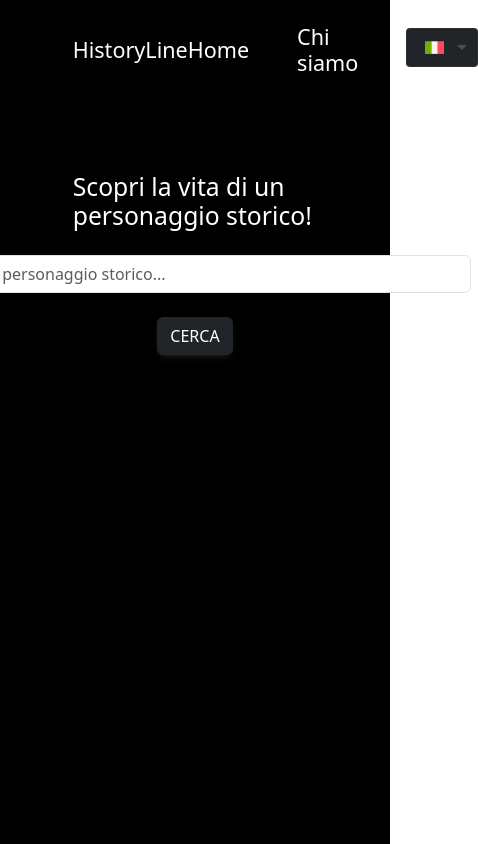
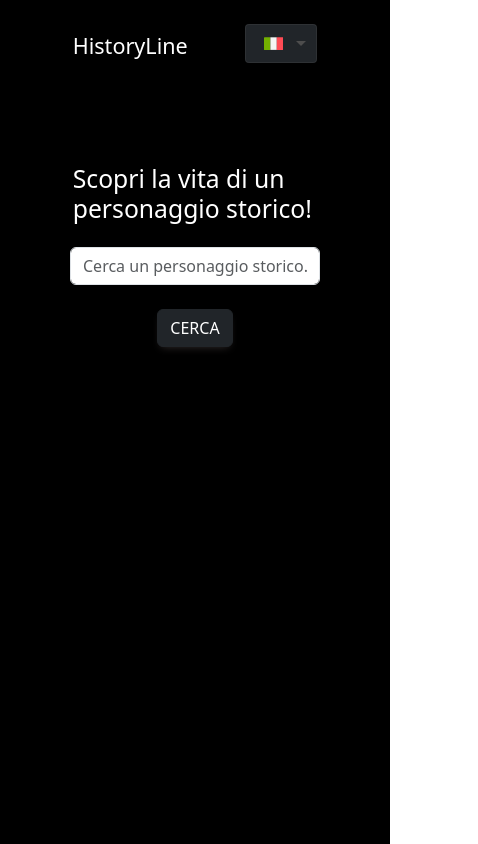
Before and after one commit to SimoneCampisi0/HistoryLine_1, a React (Vite) app: page / in a window 390 px wide. Shown: the whole page, 478 px wide, since content can reach past the window. Built offline with nearby package versions, Linux system fonts and the light colour scheme.

Commit message:
Adapt mobile CSS

```diff
--- a/src/components/Menu.jsx
+++ b/src/components/Menu.jsx
@@ -20,9 +20,10 @@ function Menu({ language, setLanguage }) {
 
     return (
         <>
-            <div className="d-flex flex-row justify-content-between p-4 text-white h4 align-items-center">
+            <div className="container d-flex flex-row justify-content-between align-items-center p-4 text-white h4">
                 <div className="" role="button">HistoryLine</div>
-                <div className="d-flex flex-row justify-content-between gap-5 align-items-center">
+                <div className="d-flex flex-row align-items-center gap-4">
+                    <div className="d-none d-md-flex flex-row gap-4">
                         {language === 'italian' &&
                             <>
                                 <div role="button">Home</div>
@@ -35,6 +36,7 @@ function Menu({ language, setLanguage }) {
                                 <div role="button">About</div>
                             </>
                         }
+                    </div>
 
                     <ReactFlagsSelect
                         selectButtonClassName="custom-react-flag"
--- a/src/components/Search/Search.css
+++ b/src/components/Search/Search.css
@@ -12,3 +12,17 @@
 .suggest-result:hover {
     background-color: #323232;
 }
+
+.search-input {
+    width: 440px !important;
+}
+
+@media (max-width: 900px) {
+   .search-input {
+       width: 250px !important;
+   }
+
+    .suggest-result {
+        width:250px !important;
+    }
+}
--- a/src/components/Search/Search.jsx
+++ b/src/components/Search/Search.jsx
@@ -173,8 +173,8 @@ function Search({ language, resultEvents, setResultEvent}) {
                     <div className="h2 mb-4">Scopri la vita di un personaggio storico!</div>
                     {/*Modificare width con la lunghezza del div sopra*/}
                     <input
-                        style={{ width: 552 }}
-                        className="form-control "
+                        // style={{ width: "auto" }}
+                        className="form-control search-input"
                         type="text"
                         placeholder="Cerca un personaggio storico..."
                         value={searchedParams.text}
@@ -208,7 +208,6 @@ function Search({ language, resultEvents, setResultEvent}) {
                     <div className="h2 mb-4">Discovery life of a historical character!</div>
                     {/*Modificare width con la lunghezza del div sopra*/}
                     <input
-                        style={{ width: 552 }}
                         className="form-control "
                         type="text"
                         placeholder="Search historical character..."
```
Lines whose indentation alone changed are shown as unchanged.
